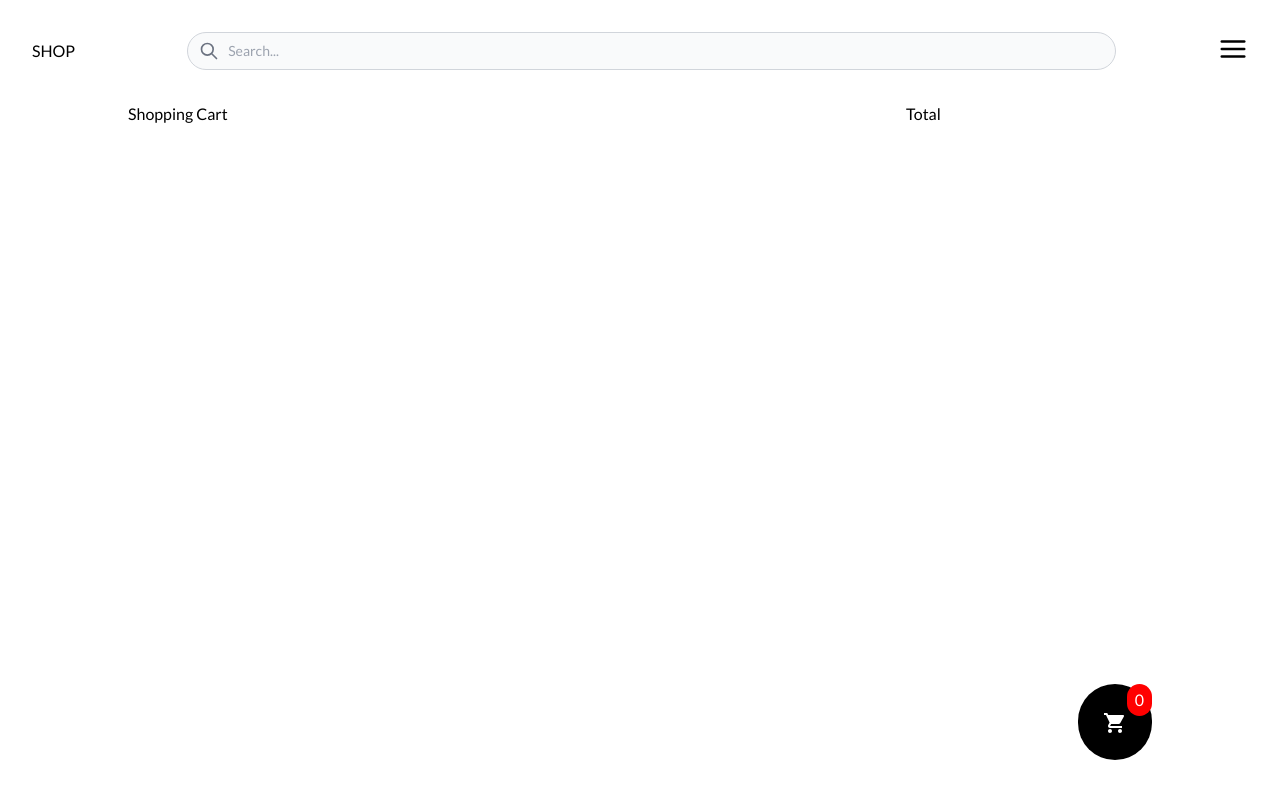
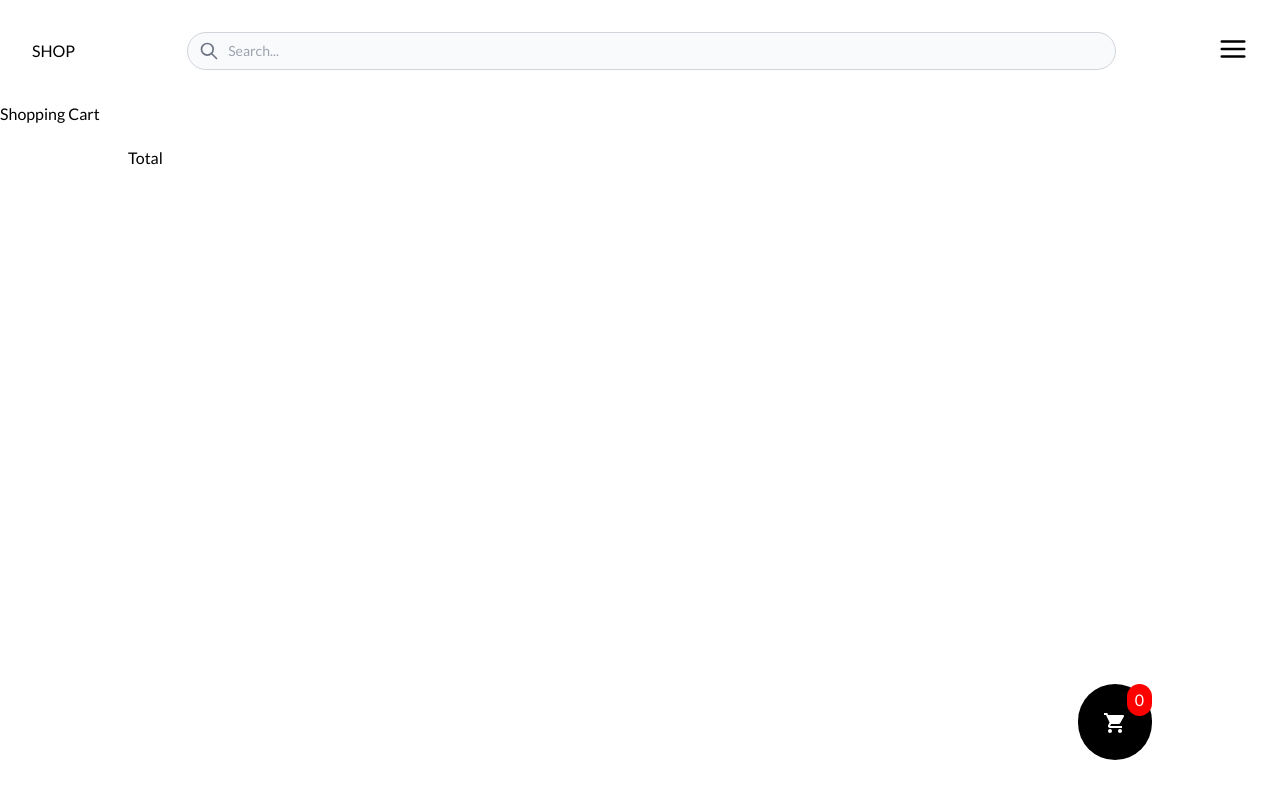
Before and after one commit to SekoViper/ecommerce, a React (Vite) app: page /cart in a window 1280 px wide. Built offline with nearby package versions, Linux system fonts and the light colour scheme.

Commit message:
Refactor code. Move the total component to left.

```diff
--- a/src/Components/CartPage.jsx
+++ b/src/Components/CartPage.jsx
@@ -6,11 +6,14 @@ import Total from './Total';
 const CartPage = () => {
   const cart = useSelector((state) => state.products);
   return (
+    <>
+      <h2>Shopping Cart</h2>
       <div className="m-5 lg:flex lg:justify-between lg:gap-10 md:gap-10 md:flex md:justify-between lg:mx-32 md:mx-1/4">
+        <div className="cart__right w-1/4">
+          <Total />
+        </div>
         <div className="cart__left md:w-3/4 lg:w-3/4">
-        <div>
-          <h3>Shopping Cart</h3>
-        </div>
+          <div />
           {cart.cart?.map((product) => (
             <CartItem
               key={product.id}
@@ -22,12 +25,8 @@ const CartPage = () => {
             />
           ))}
         </div>
-
-      <div className="cart__right w-1/4">
-        <Total />
       </div>
-
-    </div>
+    </>
   );
 };
 
```
Lines whose indentation alone changed are shown as unchanged.
